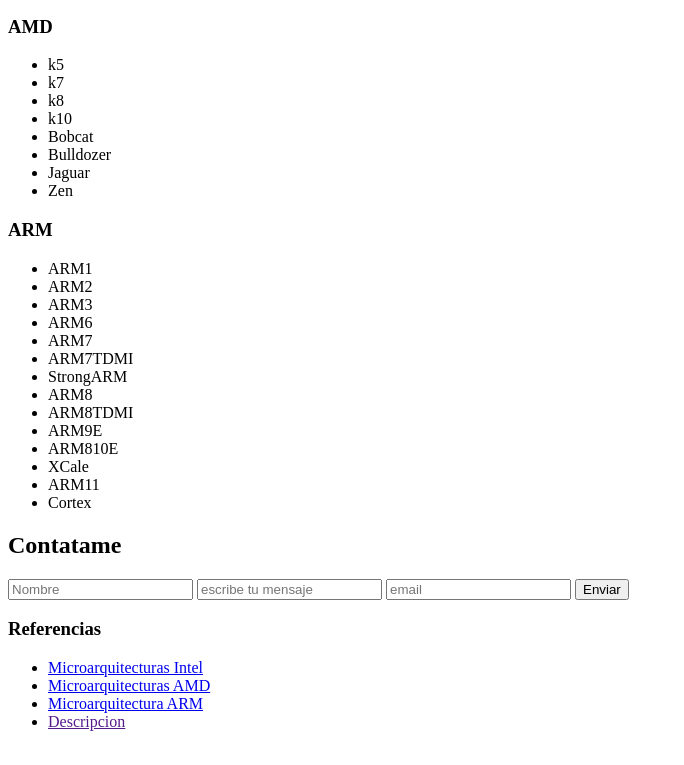
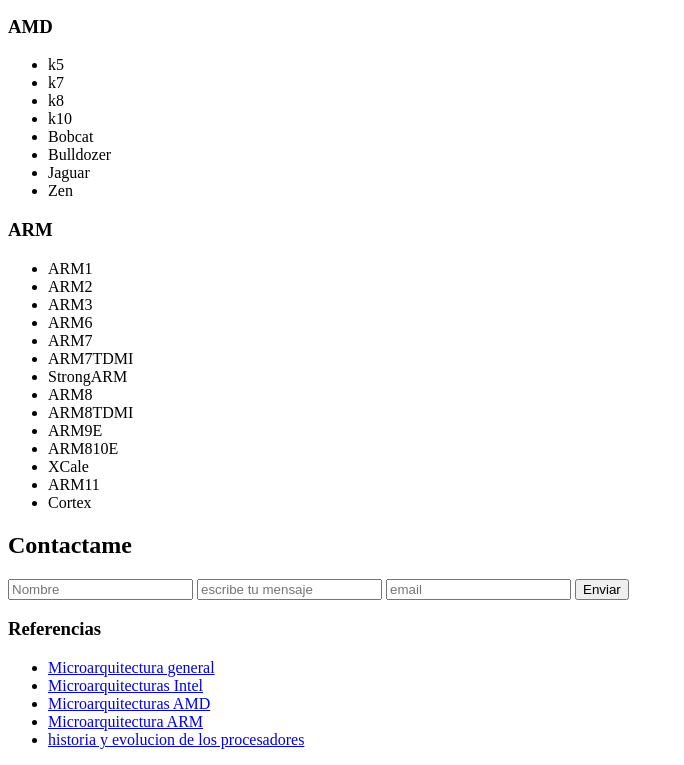
Before and after one commit to MauricioFCC/responsive-web-desing, a plain HTML site: page index.html in a window 1280 px wide. Shown: the part 4019-4784 px from the top of the page, without its empty margins (0-684 px from the left). Drawn offline with Linux system fonts and the light colour scheme.

Commit message:
Edit: picture arquitectura, link generalidades MC

```diff
--- a/index.html
+++ b/index.html
@@ -90,7 +90,7 @@
     </section>
 
     <section>
-      <h2>Contatame</h2>
+      <h2>Contactame</h2>
       <form>
         <input type="text" name="Nombre" placeholder="Nombre">
         <input type="text" name="Mensaje" placeholder="escribe tu mensaje">
@@ -103,10 +103,11 @@
       <p></p>
       <h3>Referencias</h3>
         <ul>
+          <li><a target="_blank" href="https://es.wikipedia.org/wiki/Microarquitectura#/media/Archivo:Intel_Nehalem_arch.svg">Microarquitectura general</a></li>
           <li><a target="_blank" href="https://en.wikipedia.org/wiki/List_of_Intel_CPU_microarchitectures">Microarquitecturas Intel</a></li>
           <li><a target="_blank" href="https://en.wikipedia.org/wiki/List_of_AMD_CPU_microarchitectures">Microarquitecturas AMD</a></li>
           <li><a target="_blank" href="https://es.wikipedia.org/wiki/Arquitectura_ARM">Microarquitectura ARM</a></li>
-          <li><a target="_blank" href="">Descripcion</a></li>
+          <li><a target="_blank" href="https://www.xataka.com/componentes/todo-sobre-las-arquitecturas-de-los-procesadores">historia y evolucion de los procesadores</a></li>
         </ul>
     </footer>
 
```
Also changed, not shown: assets/img/microprocesador.png.
